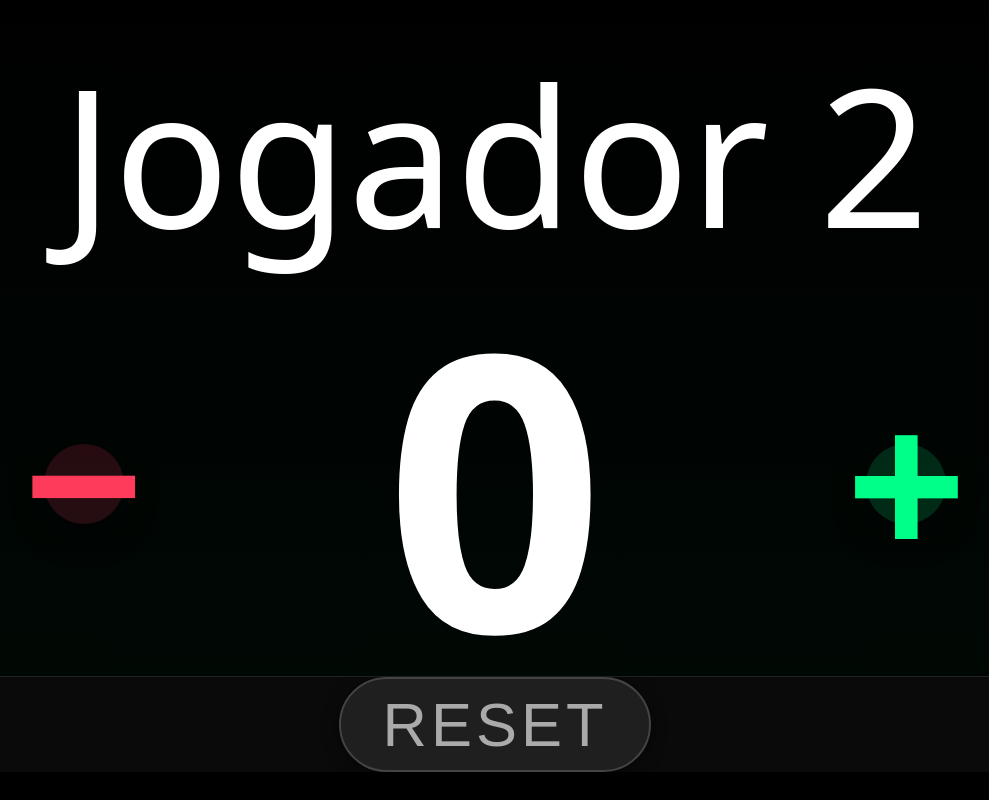
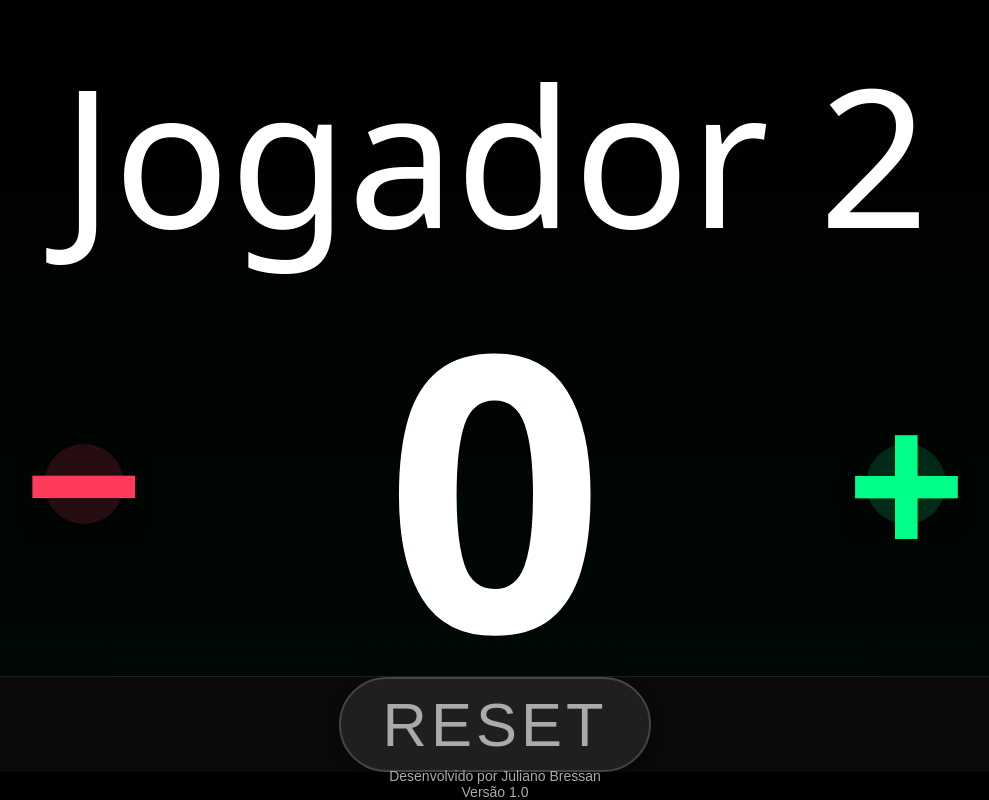
Before and after one commit to julianobressan/tentos, a plain HTML site: page index.html in a window 1280 px wide. Shown: the part 746-1546 px from the top of the page, without its empty margins (145-1134 px from the left). Before the commit the page ends 1518 px from the top, so only its background shows below. Drawn offline with Linux system fonts and the light colour scheme; a web font is replaced by a local one.

Commit message:
Modify footer height and add developer credits
Adjusted footer height and added developer info.

```diff
--- a/index.html
+++ b/index.html
@@ -131,13 +131,14 @@
         }
 
         .footer {
-            height: 14vh;
+            height: 13vh;
             display: flex;
             align-items: center;
             justify-content: center;
             background: #0a0a0a;
             border-top: 1px solid #222;
             margin: 0 -20px -20px -20px;
+            flex-direction: column;
         }
 
         .reset {
@@ -167,6 +168,14 @@
             left: 50%;
             transform: translateX(-50%);
         }
+
+        p {
+            margin-top: 16px;
+            font-family: sans-serif;
+            font-size: 14px;
+            color: #aaaaaa;
+            text-align: center;
+        }
     </style>
 </head>
 
@@ -193,7 +202,9 @@
 
         <div class="footer">
             <button id="reset" class="reset">RESET</button>
+
         </div>
+        <p>Desenvolvido por Juliano Bressan<br>Versão 1.0</p>
     </div>
 
     <script>
```
